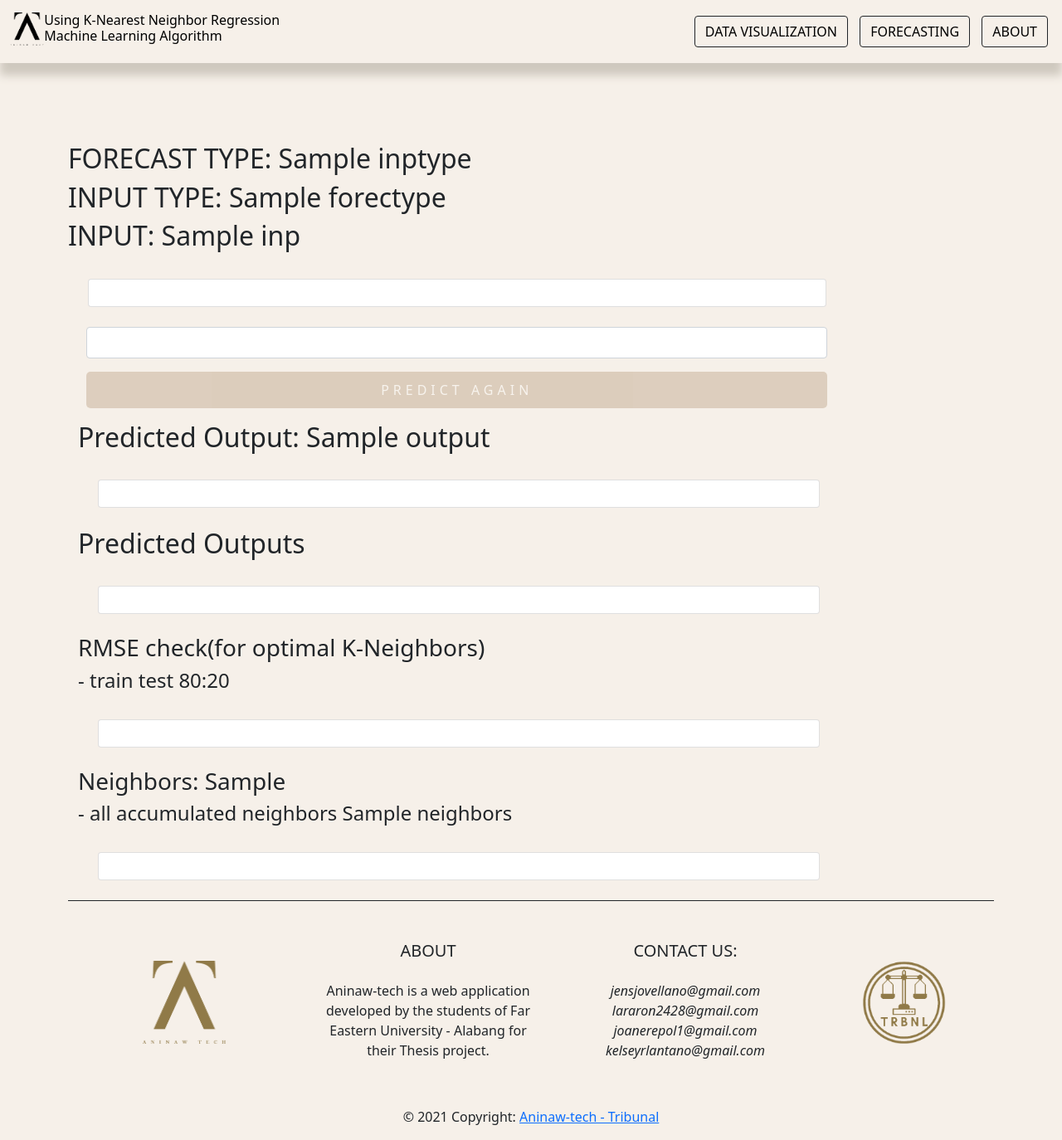
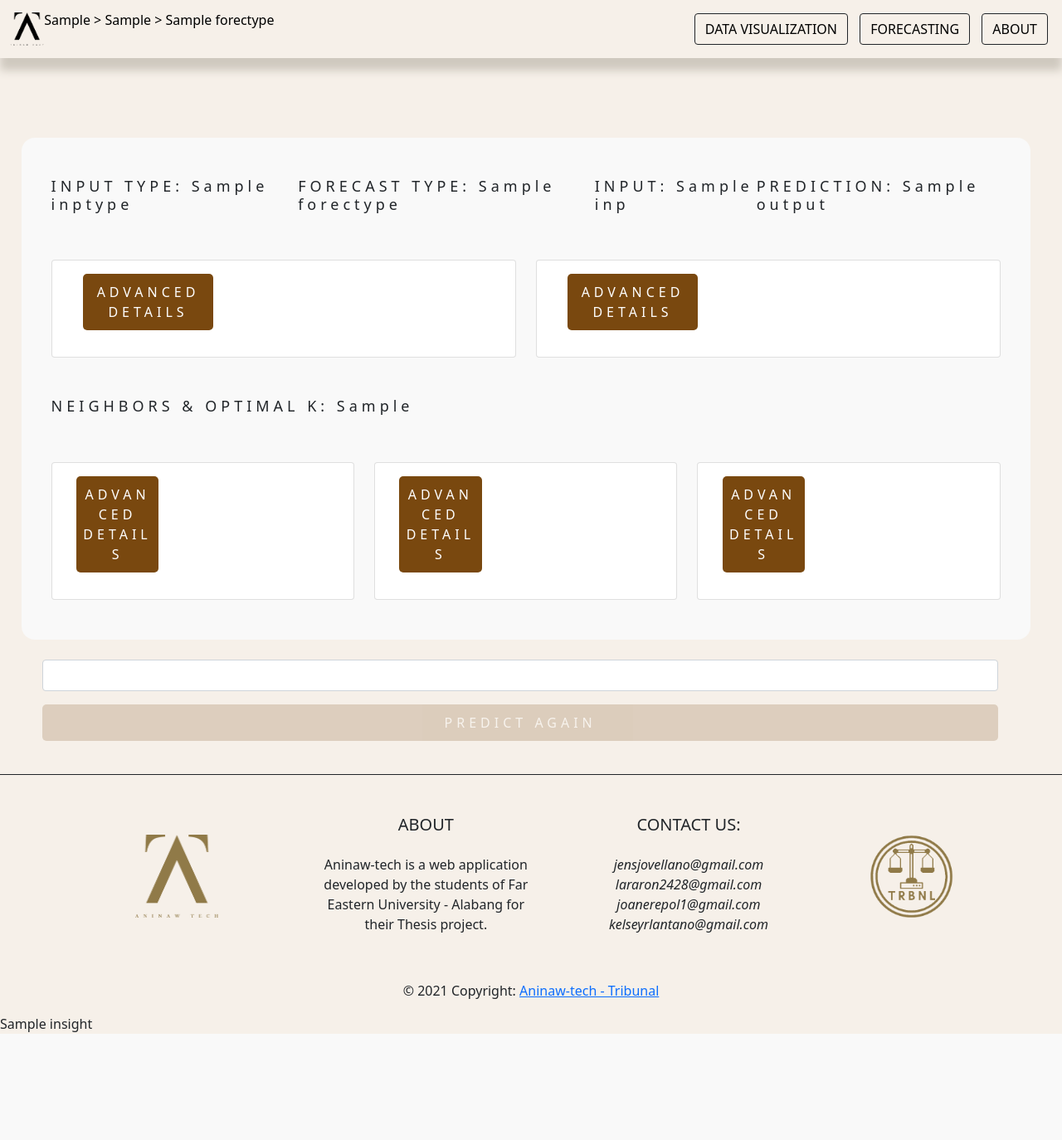
Before and after one commit to pizzanoodles/thesis, a Flask app: template templates/forecastoutput.html in a window 1280 px wide. Shown: the whole page at 83% size. After the commit the page ends 1246 px from the top, so only its background shows below. Run offline with Flask 2, Linux system fonts and the light colour scheme; the template is opened without the code that fills it: most values are stand-ins (such as "Sample title", 1, 10 or a date in 2020); parts of the project's set-up code (start-up, migrations or seed data) failed here and were passed over; some libraries are stand-ins or nearby versions.

Commit message:
update graphs

```diff
--- a/static/css/datavis.css
+++ b/static/css/datavis.css
@@ -24,6 +24,9 @@ div{
   margin-left:2em;
   margin-bottom:1em;
 
+}
+.cardmaxheight{
+  height:632px;
 }
 .btndes{
   background-color: white;
@@ -85,7 +88,7 @@ form{
   margin-right:2em;
   vertical-align:top;
 }
-.container-fluid{
+.stickynav{
   width:100%;
   padding-bottom:10px;
   padding-top:10px;
--- a/static/css/forecasting.css
+++ b/static/css/forecasting.css
@@ -49,17 +49,12 @@ body{
 #spinbtn1:hover,#spinbtn2:hover{
   background-color: #9c5d15;
 }
-form{
-  margin-left: 5em;
-  margin-right:2em;
-  vertical-align:top;
+#forecastform{
+  width:90%;
+  margin:auto;
+  margin-left: 4%;
 }
-#forecastform{
-  width:80%;
-  margin:auto;
-  margin-left: 2%;
-}
-.container-fluid{
+.stickynav{
   width:100%;
   padding-bottom:10px;
   padding-top:10px;
@@ -82,9 +77,7 @@ form{
 .btn{
   color:black;
 }
-.row{
-  background-color:rgba(246, 240, 233, 1);
-}
+
 ul{
   font-size: 16px;
 }
@@ -94,6 +87,12 @@ ul{
 }
 .container div{
   display:-ms-inline-grid;
+}
+.graphsforecast{
+  width:95%;
+  margin-left: 2%;
+  background-color: #F9F9F9;
+  border-radius: 1em;
 }
 /*FOOTER CSS*/
 .footer-copyright{
@@ -128,3 +127,23 @@ footer{
   border-bottom: 0px;
   border-style: solid;
 }
+
+/*FORECASTING.PY*/
+/*insight input*/
+.insightbtn{
+  font-weight: 500;
+  letter-spacing: 5px;/*5px*/
+  border-style:none;
+  padding-top: 10px;
+  padding-bottom:10px;
+  background-color: #79480f;
+  color:white;
+  border-radius: 5px;
+  width:30%;
+  transition-duration: 0.2s;
+  margin-left: 4%;
+}
+.insightdiv{
+  margin-top: 6em;
+  height:87%;
+}
--- a/templates/forecastinput.html
+++ b/templates/forecastinput.html
@@ -14,7 +14,7 @@
 
 <body>
     <nav class="navbar navbar-expand-lg navbar-dark bg-transparent">
-        <div class="container-fluid">
+        <div class="container-fluid stickynav">
 
             <a class="navbar-brand " href="/"> <img
                     src="{{ url_for('static', filename='/images/aninaw-tech-logo-black.png') }}" class="rounded"
--- a/templates/forecastoutput.html
+++ b/templates/forecastoutput.html
@@ -5,21 +5,20 @@
     <meta charset="UTF-8">
     <meta http-equiv="X-UA-Compatible" content="IE=edge">
     <meta name="viewport" content="width=device-width, initial-scale=1.0">
-    <link href="https://cdn.jsdelivr.net/npm/bootstrap@5.1.1/dist/css/bootstrap.min.css" rel="stylesheet"
-        integrity="sha384-F3w7mX95PdgyTmZZMECAngseQB83DfGTowi0iMjiWaeVhAn4FJkqJByhZMI3AhiU" crossorigin="anonymous">
+    <link href="https://cdn.jsdelivr.net/npm/bootstrap@5.1.3/dist/css/bootstrap.min.css" rel="stylesheet"
+        integrity="sha384-1BmE4kWBq78iYhFldvKuhfTAU6auU8tT94WrHftjDbrCEXSU1oBoqyl2QvZ6jIW3" crossorigin="anonymous">
     <link rel="stylesheet" type="text/css" href="{{ url_for('static', filename='/css/forecasting.css') }}">
     <title>Document</title>
 </head>
 
 <body>
     <nav class="navbar navbar-expand-lg navbar-dark bg-transparent">
-        <div class="container-fluid">
+        <div class="container-fluid stickynav">
 
             <a class="navbar-brand " href="/"> <img
                     src="{{ url_for('static', filename='/images/aninaw-tech-logo-black.png') }}" class="rounded"
                     alt="about width=40" height="40" style="float:left">
-                <h6 style="float:right; color:black;">Using K-Nearest Neighbor Regression <br>Machine Learning Algorithm
-                </h6>
+                <h6 style="float:right; color:black;">{{rt}} > {{ct}} > {{forectype}}</h6>
             </a>
             <div class="mr-auto">
                 <a href="/test" type="button" class="btn btn-outline-dark" style="margin:5px;">
@@ -33,72 +32,87 @@
         </div>
     </nav>
     <br><br><br><br>
-    <div class="container">
-        <h2>FORECAST TYPE: {{inptype}}</h2>
-        <h2>INPUT TYPE: {{forectype}}</h2>
-        <h2>INPUT: {{inp}}</h2>
-        <div class="row-4 p-4">
-            <div class="col-10">
+    <div class="container-fluid graphsforecast py-4">
+        <div class="d-flex justify-content-between p-4">
+            <h5 id="selectcat">INPUT TYPE: {{inptype}}</h5>
+            <h5 id="selectcat">FORECAST TYPE: {{forectype}}</h5>
+            <h5 id="selectcat">INPUT: {{inp}}</h5>
+            <h5 id="selectcat">PREDICTION: {{output}}</h5>
+        </div>
+        <div class="row p-4">
+            <div class="col-6">
                 <div class="card mx-10">
                     <div class="card-body">
                         <div id="chart5">
+                        </div>
+                        <button type="button" class="mb-3 insightbtn" data-bs-toggle="modal"
+                            data-bs-target="#exampleModal">
+                            ADVANCED DETAILS
+                        </button>
+
+                    </div>
+                </div>
+            </div>
+            <div class="col-6">
+                <div class="card">
+                    <div class="card-body">
+                        <div id="chart1">
+                        </div>
+                        <button type="button" class="mb-3 insightbtn" data-bs-toggle="modal"
+                            data-bs-target="#exampleModal">
+                            ADVANCED DETAILS
+                        </button>
+                    </div>
+                </div>
+            </div>
+        </div>
+        <div class="d-flex justify-content-between p-4">
+            <h5 id="selectcat">NEIGHBORS & OPTIMAL K: {{n}}</h5>
+        </div>
+        <div class="row p-4">
+            <div class="col-4">
+                <div class="card">
+                    <div class="card-body">
+                        <div id="chart4">
+                        </div>
+                        <button type="button" class="mb-3 insightbtn" data-bs-toggle="modal"
+                            data-bs-target="#exampleModal">
+                            ADVANCED DETAILS
+                        </button>
+                    </div>
+                </div>
+            </div>
+            <div class="col-4">
+                <div class="card">
+                    <div class="card-body">
+                        <div id="chart3">
+                        </div>
+                        <button type="button" class="mb-3 insightbtn" data-bs-toggle="modal"
+                            data-bs-target="#exampleModal">
+                            ADVANCED DETAILS
+                        </button>
+                    </div>
+                </div>
+            </div>
+            <div class="col-4">
+                <div class="card">
+                    <div class="card-body">
+                        <div id="chart2">
+                        </div>
+                        <button type="button" class="mb-3 insightbtn" data-bs-toggle="modal"
+                            data-bs-target="#exampleModal">
+                            ADVANCED DETAILS
+                        </button>
                     </div>
                 </div>
             </div>
         </div>
     </div>
-        <form action="#" method="POST" id="forecastform">
+    <form action="#" method="POST" id="forecastform" class="my-4">
         <input name="inp1" type="text" class="form-control mb-3" id="inputtext">
-            <button type="submit" id="spinbtn1" class="btn btn-primary mb-3 " disabled>PREDICT AGAIN</button>
+        <button type="submit" id="spinbtn1" class="btn btn-primary mb-3 " disabled>PREDICT
+            AGAIN</button>
     </form>
-        <div class="container">
-            <h2 id="predict_outp">Predicted Output: {{output}}</h2>
-            <div class="row-4 p-4">
-                <div class="col-10">
-                    <div class="card mx-10">
-                        <div class="card-body">
-                            <div id="chart1">
-                            </div>
-                        </div>
-                    </div>
-                </div>
-            </div>
-            <h2>Predicted Outputs</h2>
-            <div class="row-4 p-4">
-                <div class="col-10">
-                    <div class="card mx-10">
-                        <div class="card-body">
-                            <div id="chart4">
-                            </div>
-                        </div>
-                    </div>
-                </div>
-            </div>
-            <h3>RMSE check(for optimal K-Neighbors)</h3>
-            <h4> - train test 80:20</h4>
-            <div class="row-4 p-4">
-                <div class="col-10">
-                    <div class="card mx-10">
-                        <div class="card-body">
-                            <div id="chart3">
-                            </div>
-                        </div>
-                    </div>
-                </div>
-            </div>
-            <h3>Neighbors: {{n}}</h3>
-            <h4> - all accumulated neighbors {{neighbors}}</h4>
-            <div class="row-4 p-4">
-                <div class="col-10">
-                    <div class="card mx-10">
-                        <div class="card-body">
-                            <div id="chart2">
-                            </div>
-                        </div>
-                    </div>
-                </div>
-            </div>
-        </div>
     <!-- Footer -->
     <footer class="page-footer font-small mdb-color lighten-3 pt-4">
         <div class="container text-center text-md-left">
@@ -145,6 +159,7 @@
             <a href="https://aninaw-tech.herokuapp.com/"> Aninaw-tech - Tribunal</a>
         </div>
     </footer>
+    {% autoescape false %} {{insight}} {% endautoescape %}
     <!-- Footer -->
     <script src="https://cdn.plot.ly/plotly-latest.min.js"></script>
     <script>
@@ -176,8 +191,11 @@
             }
         });
     </script>
-        <script src="https://cdn.jsdelivr.net/npm/bootstrap@5.1.1/dist/js/bootstrap.bundle.min.js"
-            integrity="sha384-/bQdsTh/da6pkI1MST/rWKFNjaCP5gBSY4sEBT38Q/9RBh9AH40zEOg7Hlq2THRZ"
+    <script src="https://cdn.jsdelivr.net/npm/@popperjs/core@2.10.2/dist/umd/popper.min.js"
+        integrity="sha384-7+zCNj/IqJ95wo16oMtfsKbZ9ccEh31eOz1HGyDuCQ6wgnyJNSYdrPa03rtR1zdB"
+        crossorigin="anonymous"></script>
+    <script src="https://cdn.jsdelivr.net/npm/bootstrap@5.1.3/dist/js/bootstrap.bundle.min.js"
+        integrity="sha384-ka7Sk0Gln4gmtz2MlQnikT1wXgYsOg+OMhuP+IlRH9sENBO0LRn5q+8nbTov4+1p"
         crossorigin="anonymous"></script>
 </body>
 
--- a/templates/layout.html
+++ b/templates/layout.html
@@ -18,7 +18,7 @@
 
 <body>
     <nav class="navbar navbar-expand-lg navbar-dark bg-transparent">
-        <div class="container-fluid">
+        <div class="container-fluid stickynav">
 
             <a class="navbar-brand " href="/"> <img
                     src="{{ url_for('static', filename='/images/aninaw-tech-logo-black.png') }}" class="rounded"
```
Also changed, not shown: forecast.py (+27 -7 lines), generatefigure.py (+11 -3 lines), templates/datavis.html (+4 -4 lines). Lines whose indentation alone changed are shown as unchanged.
